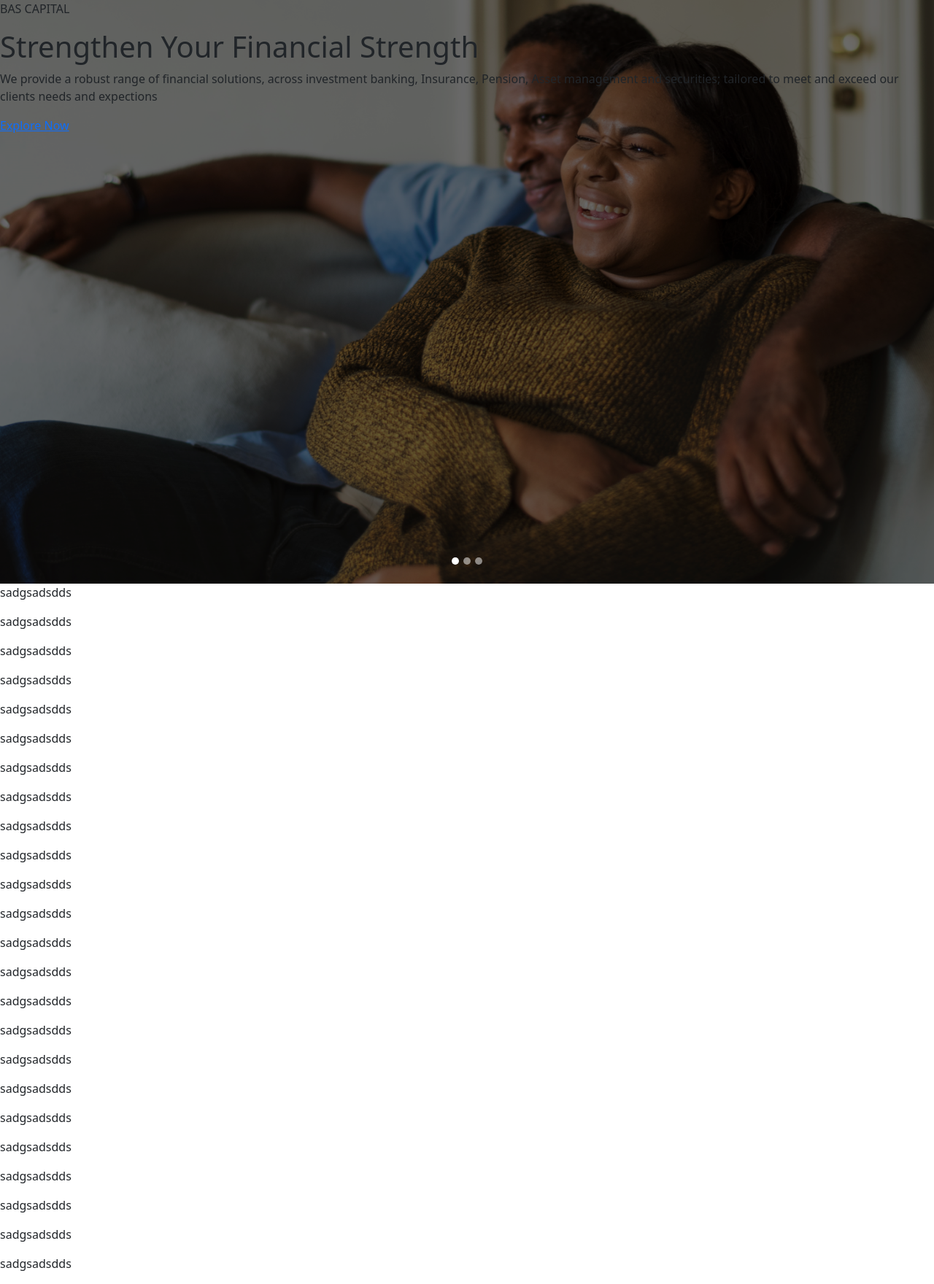
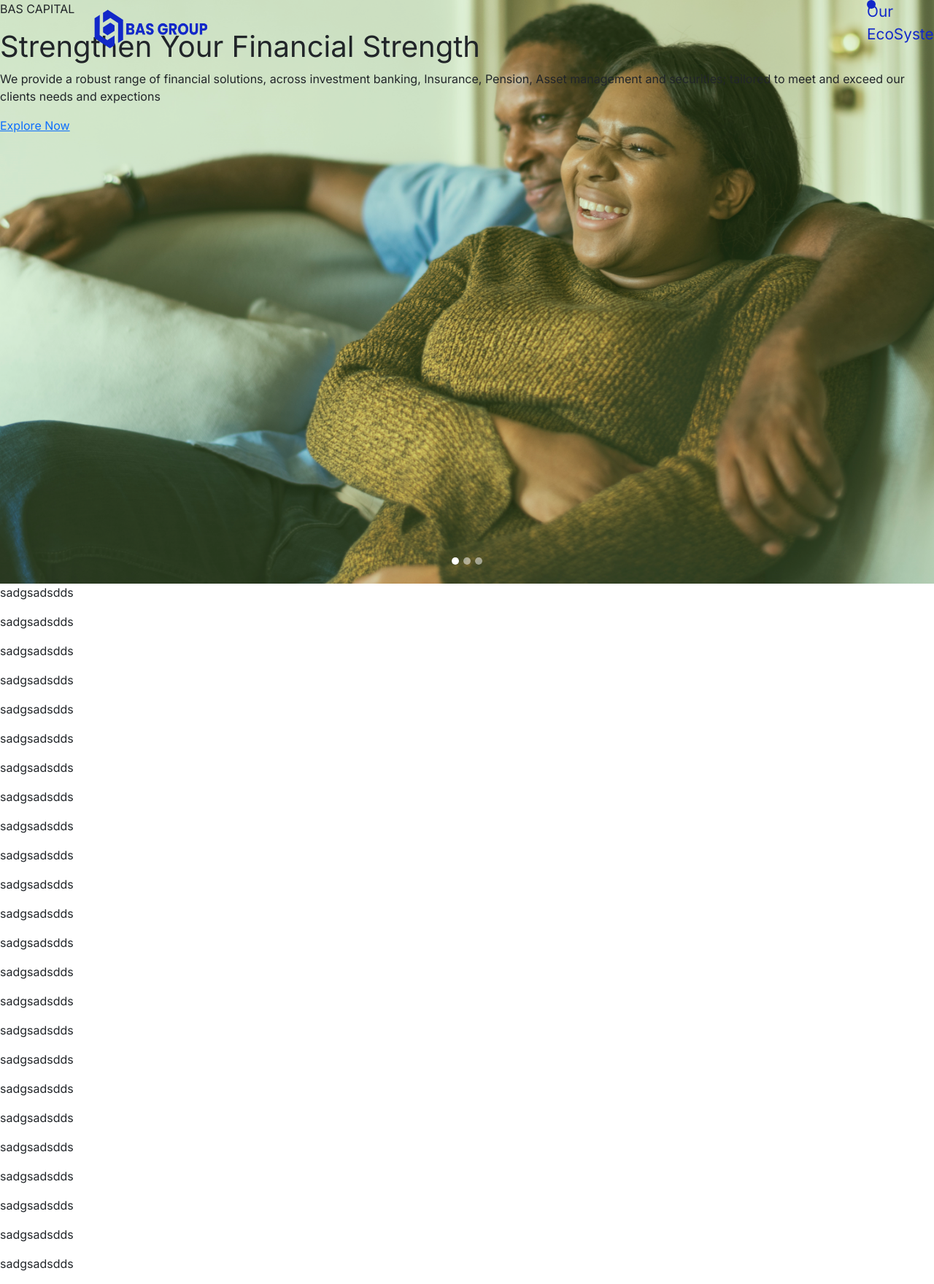
Before and after one commit to Chukason29/BASgroup, a PHP site: page / in a window 1280 px wide. Shown: the whole page at 73% size. Run offline with PHP 8.4, Linux system fonts and the light colour scheme; some libraries are stand-ins or nearby versions.

Commit message:
doing the menu

```diff
--- a/css/style.css
+++ b/css/style.css
@@ -2,9 +2,52 @@
     padding: 0;
     margin: 0;
     box-sizing: border-box;
+    font-family: Inter;
+    text-decoration: none;
+    list-style-type: none;
 }
 :root{
 
+}
+header{
+    position: fixed;
+    z-index: 9;
+    display: flex;
+    align-items: center;
+    width: 100%;
+    justify-content: space-between;
+    padding-inline: 5rem;
+}
+header img{
+    width: 250px;
+    height: 70px;
+}
+
+header p span:first-child{
+    display: inline-block;
+    width:12px;
+    height:12px;
+    background-color: rgb(18,40,201);
+    border-radius: 50%;
+}
+header p span:last-child{
+    margin-inline-start: .65rem;
+    font-size: 1.3rem;
+    cursor: pointer;
+    color: rgb(18,40,201);
+}
+#modal-navbar{
+    background-image: url(../images/backdrop.jpg);
+}
+#modal-dialog{
+    width: 100%;
+    background-image: url(../images/backdrop.jpg);
+}
+#modal-content{
+    border: none;
+}
+#modal-header, #modal-footer{
+    border: none;
 }
 .carousel-item.first-carousel, .second-carousel, .third-carousel{
     height: 100vh;
@@ -23,7 +66,7 @@
 .carousel-cover{
     width: 100%;
     height: 100%;
-    background-color: rgba(0, 0, 0, .58);
+    background-color: rgba(108,192,73,.20);
 }
 #carouselExampleInterval #carousel-indicators button{
     border-radius: 50%;
--- a/index.html
+++ b/index.html
@@ -11,8 +11,50 @@
     <!--<link rel="stylesheet" href="https://cdnjs.cloudflare.com/ajax/libs/pagePiling.js/1.5.6/jquery.pagepiling.css">-->
     <link rel="stylesheet" href="css/style.css">
     <link href="https://cdn.jsdelivr.net/npm/bootstrap@5.3.2/dist/css/bootstrap.min.css" rel="stylesheet" integrity="sha384-T3c6CoIi6uLrA9TneNEoa7RxnatzjcDSCmG1MXxSR1GAsXEV/Dwwykc2MPK8M2HN" crossorigin="anonymous">
+    <link rel="preconnect" href="https://fonts.googleapis.com">
+<link rel="preconnect" href="https://fonts.gstatic.com" crossorigin>
+<link href="https://fonts.googleapis.com/css2?family=Inter&family=Josefin+Sans&family=Young+Serif&display=swap" rel="stylesheet">
+<script src="https://kit.fontawesome.com/6c1ada6317.js" crossorigin="anonymous"></script>
 </head>
 <body>
+  <div class="menu" id="menu">
+    <div class="menu-photo">
+      <img src="images/office-lady.jpg" alt="">
+    </div>
+    <div class="menu-tab">
+        <div class="menu-tab-closure">
+          <ul>
+            <li>
+              <a href=""><i class="fa-regular fa-handshake"></i></a>
+              <a href=""><p>Who We Are</p></a>
+            </li>
+            <li><a href=""><i class="fa-solid fa-chart-line"></i></a>
+                <a href=""><p>Our Services</p></a>
+            </li>
+          </ul>
+          <ul>
+            <li><a href=""><i class="fa-solid fa-user-group"></i></a>
+                <a href=""><p>The BAS Hub</p></a>
+            </li>
+            <li><a href=""><i class="fa-solid fa-headset"></i></a>
+                <a href=""><p>Reach Us</p></a>
+            </li>
+          </ul>
+          <ul>
+            <li><a href=""><i class="fa-regular fa-handshake"></i></a></li>
+            <li><a href=""><i class="fa-regular fa-handshake"></i></a></li>
+          </ul>
+        </div>
+    </div>
+  </div>
+  <header>
+    <div>
+      <img src="images/main-logo.png" alt="">
+    </div>
+    <div>
+      <p id="ecosystem"><span>Our EcoSystem</span></p>
+    </div>
+  </header>
     <div id="pagepiling">
         <div class="section">
             <div id="carouselExampleInterval" class="carousel slide carousel-fade" data-bs-ride="carousel">
@@ -87,7 +129,8 @@
             <p>sadgsadsdds</p>
             <p>sadgsadsdds</p>
         </div>
-    </div>
+
+
     <script src="https://cdnjs.cloudflare.com/ajax/libs/jquery/3.7.1/jquery.min.js"></script>
     <script src="https://cdn.jsdelivr.net/npm/bootstrap@5.3.2/dist/js/bootstrap.bundle.min.js" integrity="sha384-C6RzsynM9kWDrMNeT87bh95OGNyZPhcTNXj1NW7RuBCsyN/o0jlpcV8Qyq46cDfL" crossorigin="anonymous"></script>
     <script src="https://cdnjs.cloudflare.com/ajax/libs/pagePiling.js/1.5.6/jquery.pagepiling.js"></script>
--- a/js/app.js
+++ b/js/app.js
@@ -39,4 +39,11 @@ $(document).ready(function() {
 		console.log((matchMedia('only screen and (min-width: 568px)').matches));
 	}
 
+
 });
+let menuLink = document.getElementById('ecosystem');
+let menu = document.getElementById("menu");
+menuLink.addEventListener('click', springUp);
+function springUp(){
+	menu.setAttribute('class', 'menuClass');
+}
```
Also changed, not shown: other parts of css/style.css (+31 -1 lines), images/1.png (added), images/2.png (added), images/3.png (added), images/4.png (added), images/backdrop.jpg (added), images/main-logo.png (added), images/office-lady.jpg (added).
